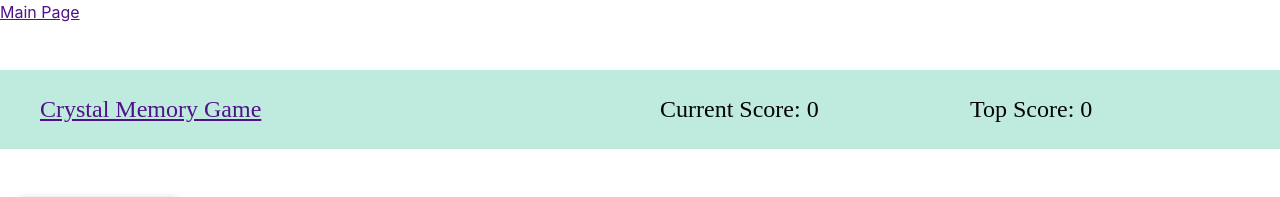
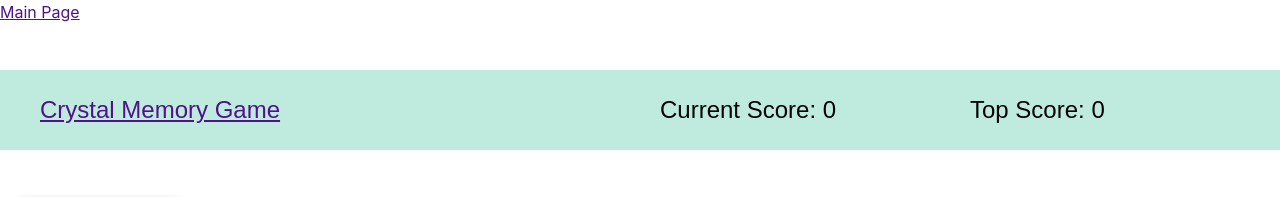
Before and after one commit to NW91/ClickyGame, a React (Create React App) app: page / in a window 1280 px wide. Shown: the part 149-346 px from the top of the page. Built offline with nearby package versions, Linux system fonts and the light colour scheme.

Commit message:
font change

```diff
--- a/src/components/Nav/style.css
+++ b/src/components/Nav/style.css
@@ -6,7 +6,7 @@ nav {
     background-color: rgb(190, 235, 221);
     background: rgb(190, 235, 221);
     height: auto;
-    font-family: 'Bungee', cursive;
+    font-family: Arial, Helvetica, sans-serif;
   }
 
   a {
```
